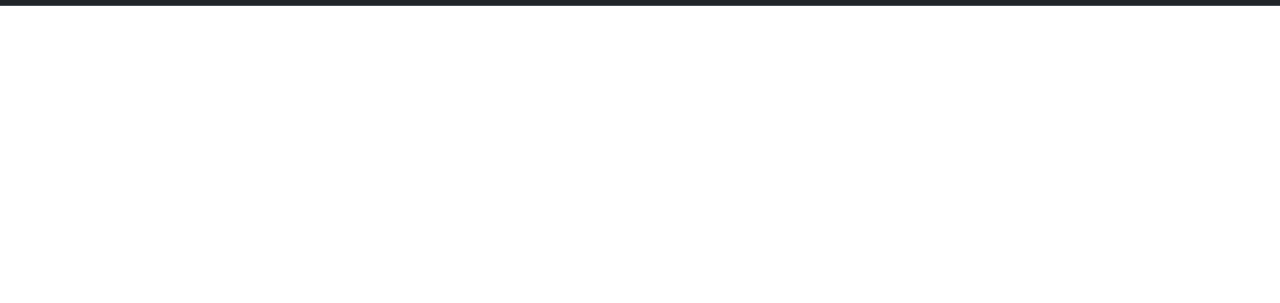
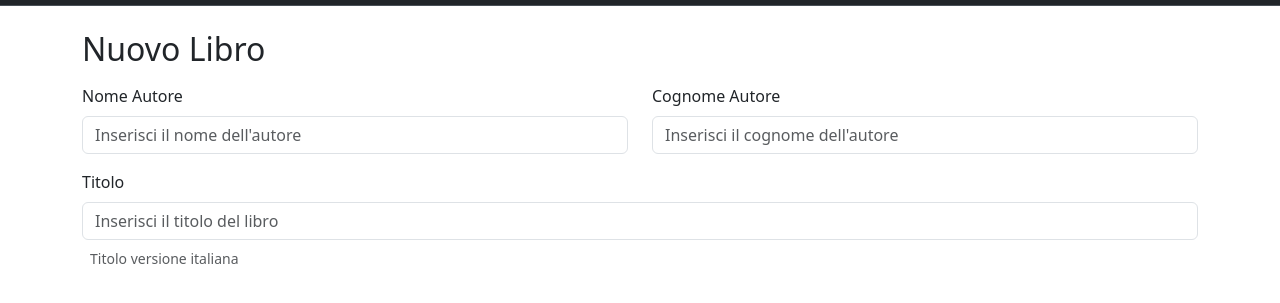
Before and after one commit to andreapanico12/html-css-bootstrap-dashboard, a plain HTML site: page form.html in a window 1280 px wide. Shown: the part 81-384 px from the top of the page. Drawn offline with nearby package versions, Linux system fonts and the light colour scheme.

Commit message:
feat: add form layout and first-name last-name title input

```diff
--- a/form.html
+++ b/form.html
@@ -65,5 +65,41 @@
 
   </header>
 
+  <main>
+
+    <div class="container my-4">
+
+      <h2>Nuovo Libro</h2>
+
+      <form action="#">
+
+        <div class="row">
+          <div class="col-12 col-lg-6 my-2">
+            <label for="fn-author" class="pb-2">Nome Autore</label>
+            <input type="text" id="fn-author" class="form-control" placeholder="Inserisci il nome dell'autore" aria-label="First name">
+          </div>
+
+          <div class="col-12 col-lg-6 my-2">
+            <label for="ln-author" class="pb-2">Cognome Autore</label>
+            <input type="text" id="ln-author" class="form-control" placeholder="Inserisci il cognome dell'autore" aria-label="Last name">
+          </div>
+
+          <div class="col-12 my-2">
+            <label for="title" class="pb-2">Titolo</label>
+            <input type="text" id="title" class="form-control" placeholder="Inserisci il titolo del libro" aria-label="title">
+          </div>
+          <div class="form-text mt-0 mx-2">Titolo versione italiana</div>
+        </div>
+
+
+
+      </form>
+
+
+    </div>
+
+
+  </main>
+
 </body>
 </html>
```
